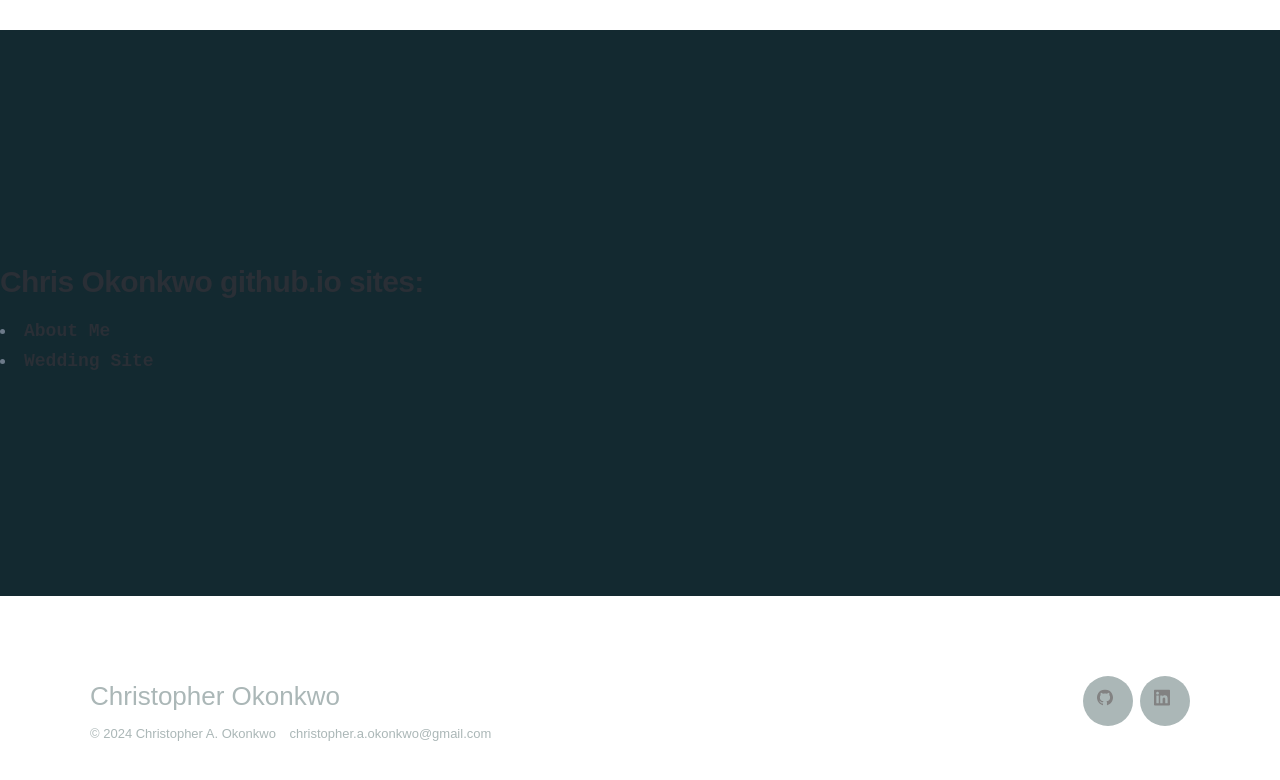
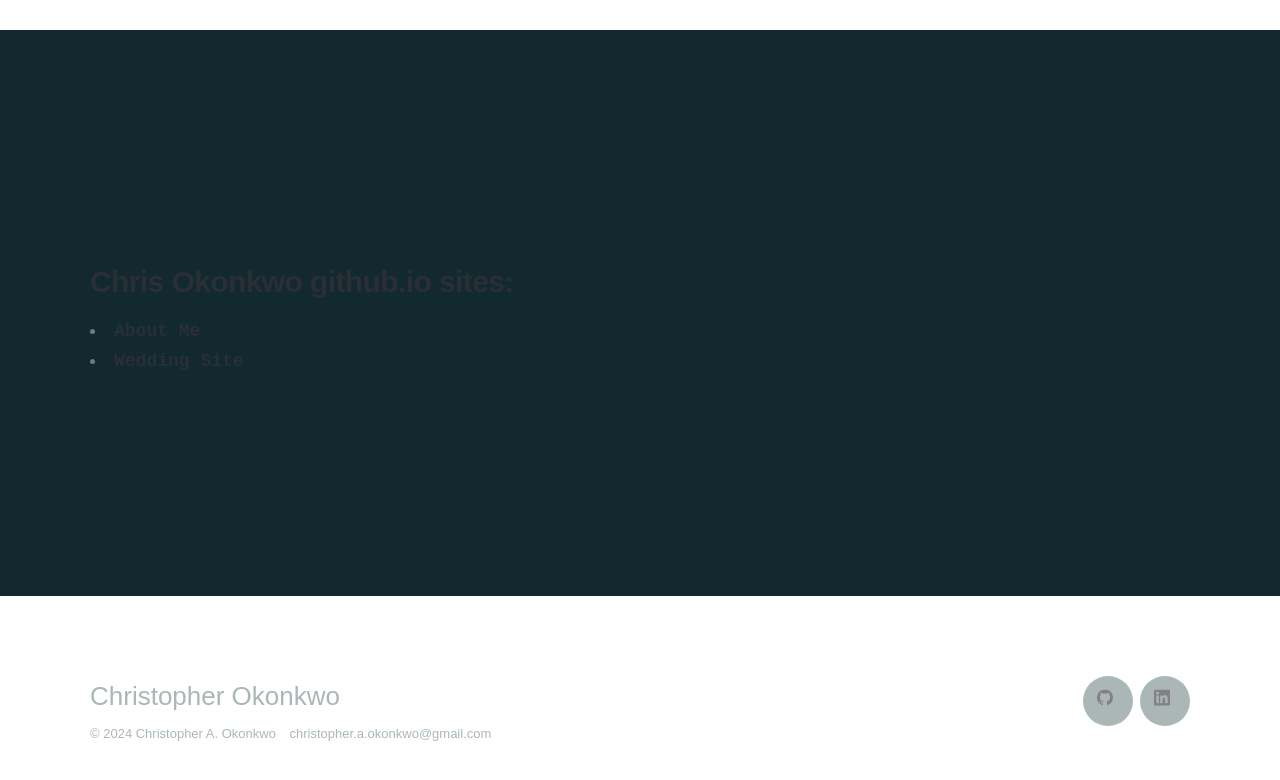
Before and after one commit to crisokonkwo/crisokonkwo.github.io, a Jekyll site: the page built from index.html, in a window 1280 px wide. Shown: the top 780 px of the page. Built offline with Jekyll 4.4.1, drawn with Linux system fonts in a browser that asks for light colours; nearby versions of some CDN libraries; some web fonts are replaced.

Commit message:
Update index.html

```diff
--- a/index.html
+++ b/index.html
@@ -4,10 +4,7 @@ title: Github Sites
 description: List of all my github.io pages and link to the sites
 ---
 <section class="hero">
-	<div class="container template-article">
-			<div class="row">
-				<div class="col-md-9 contents">
-
+	<div class="wrap">
 		<br>
 		<br>
 
@@ -23,6 +20,4 @@ description: List of all my github.io pages and link to the sites
 			</li>
 		</ul>
 	</div>
-			</div>
-	</div>
 </section>
```
Lines whose indentation alone changed are shown as unchanged.
